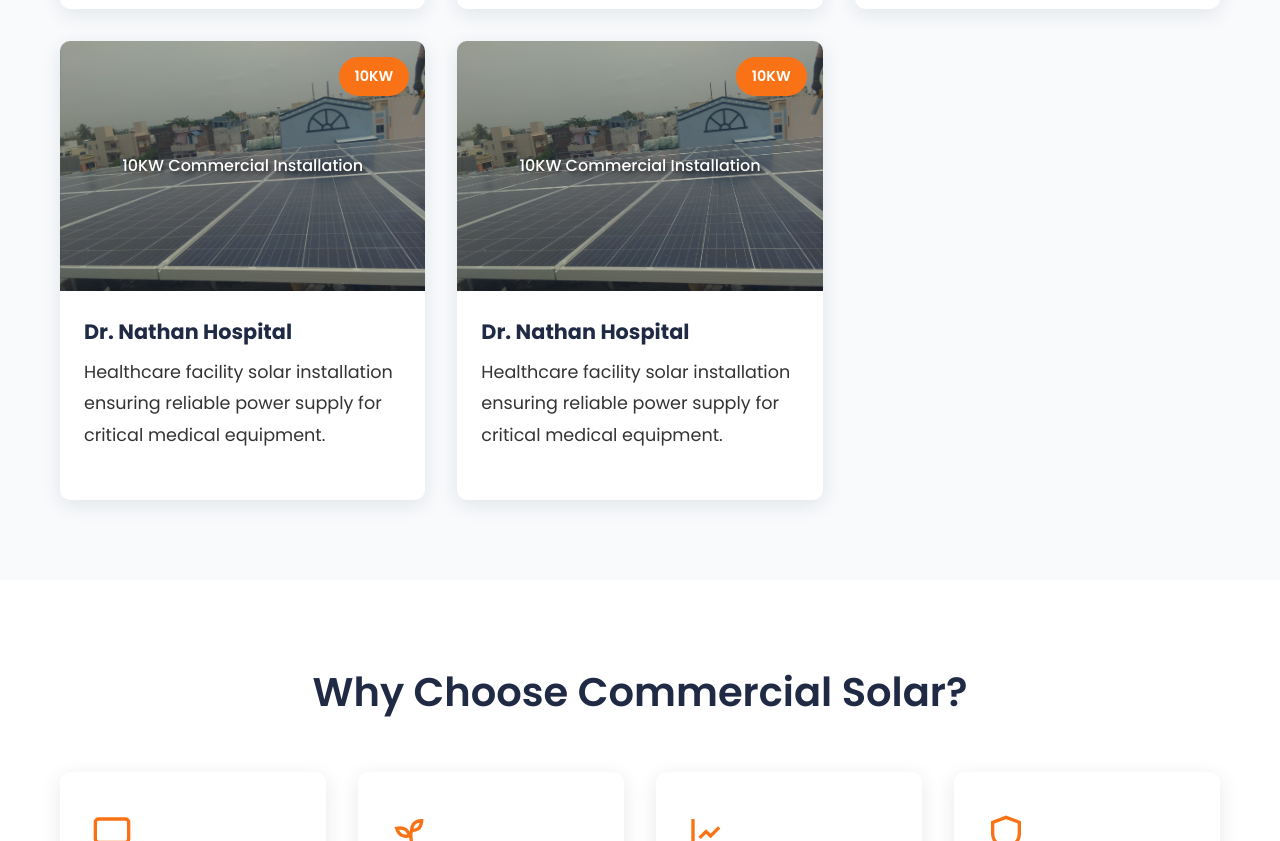
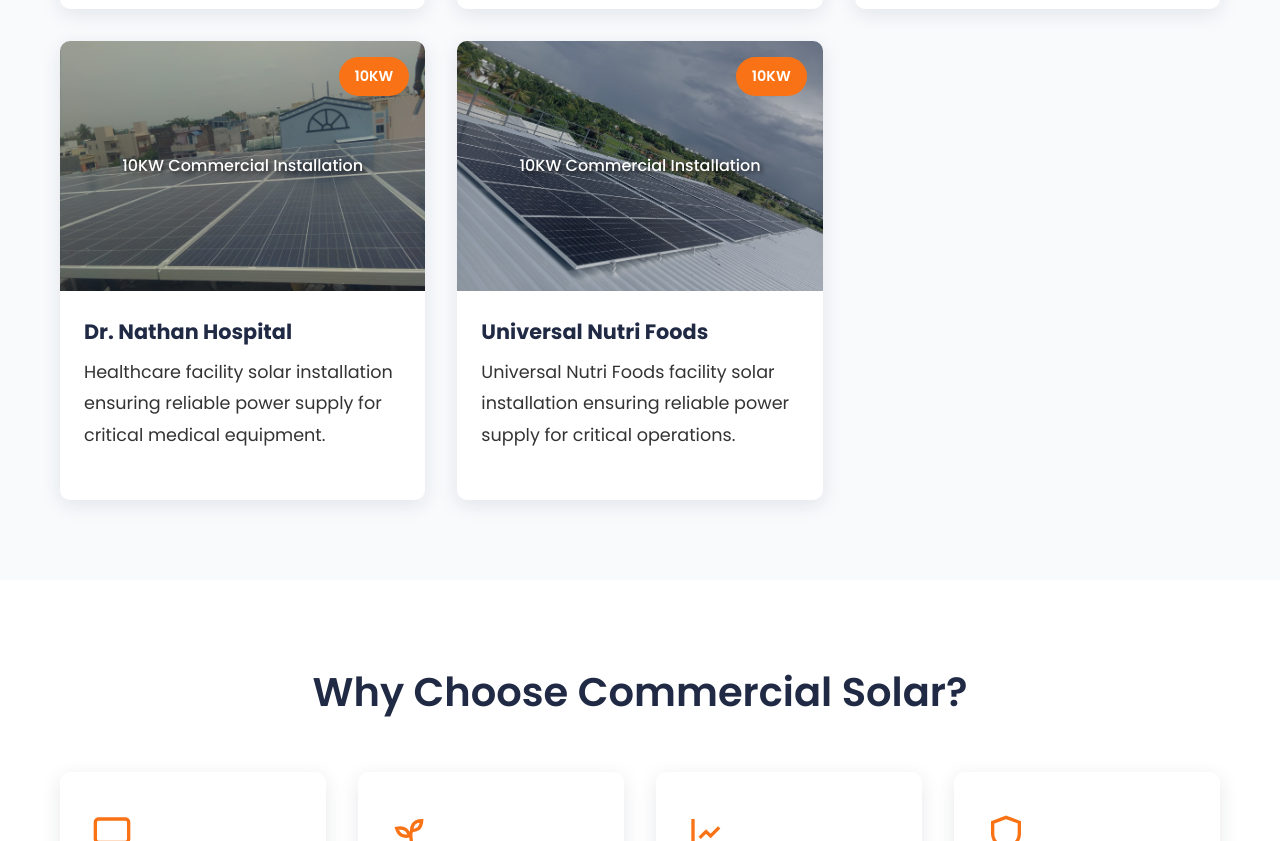
Before and after one commit to etouch-solutions/suntecq, a React app: page commercial.html in a window 1280 px wide. Shown: the part 1419-2260 px from the top of the page. Built offline with nearby package versions, Linux system fonts and the light colour scheme.

Commit message:
Add full project files

```diff
--- a/commercial.html
+++ b/commercial.html
@@ -100,13 +100,13 @@
 
 
  <div class="project-card commercial-card">
-                        <div class="project-image commercial-image" style="background-image: url('img/Residential/10\ kw\ Dr.\ NATHAN\ HOSPITAL.jpg');">
+                        <div class="project-image commercial-image" style="background-image: url('img/Residential/Universal\ nutri\ \ foods\ Athur.jpeg');">
                             <span>10KW Commercial Installation</span>
                         </div>
                         <div class="project-info">
                             <div class="project-capacity">10KW</div>
-                            <h3>Dr. Nathan Hospital</h3>
-                            <p>Healthcare facility solar installation ensuring reliable power supply for critical medical equipment.</p>
+                            <h3>Universal Nutri Foods</h3>
+                            <p>Universal Nutri Foods facility solar installation ensuring reliable power supply for critical operations.</p>
                         </div>
                     </div>
 
```
